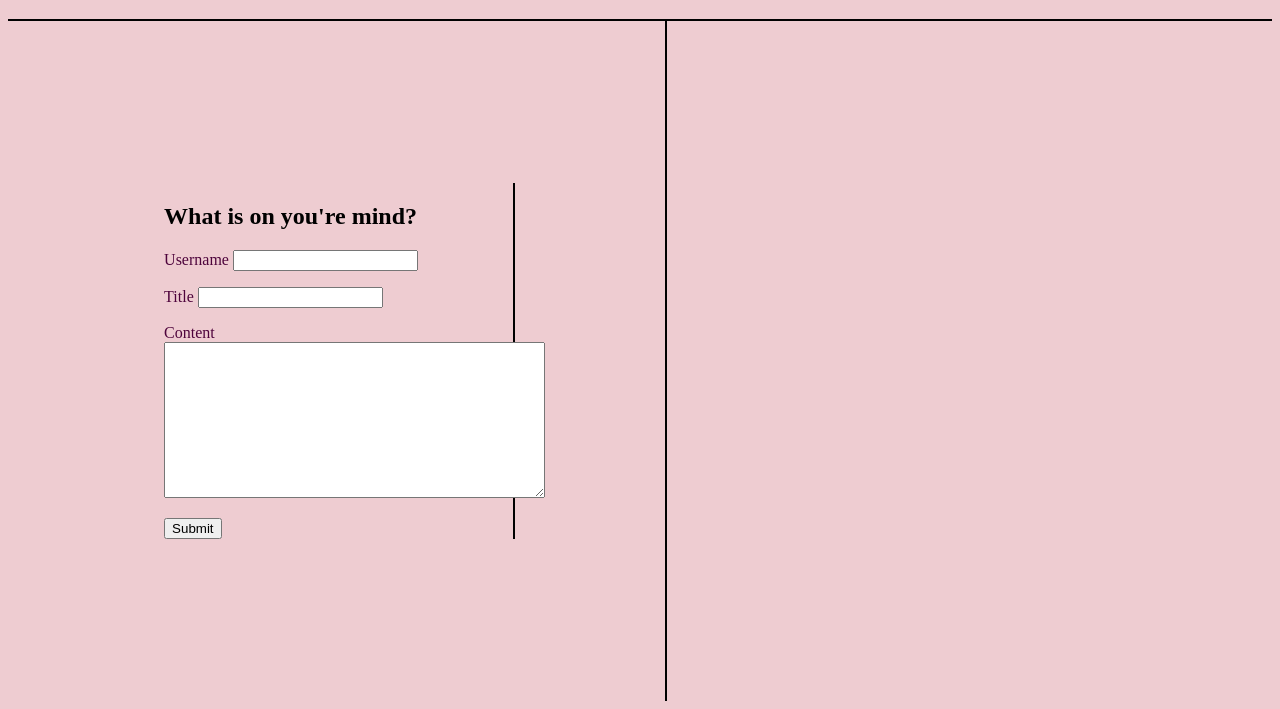
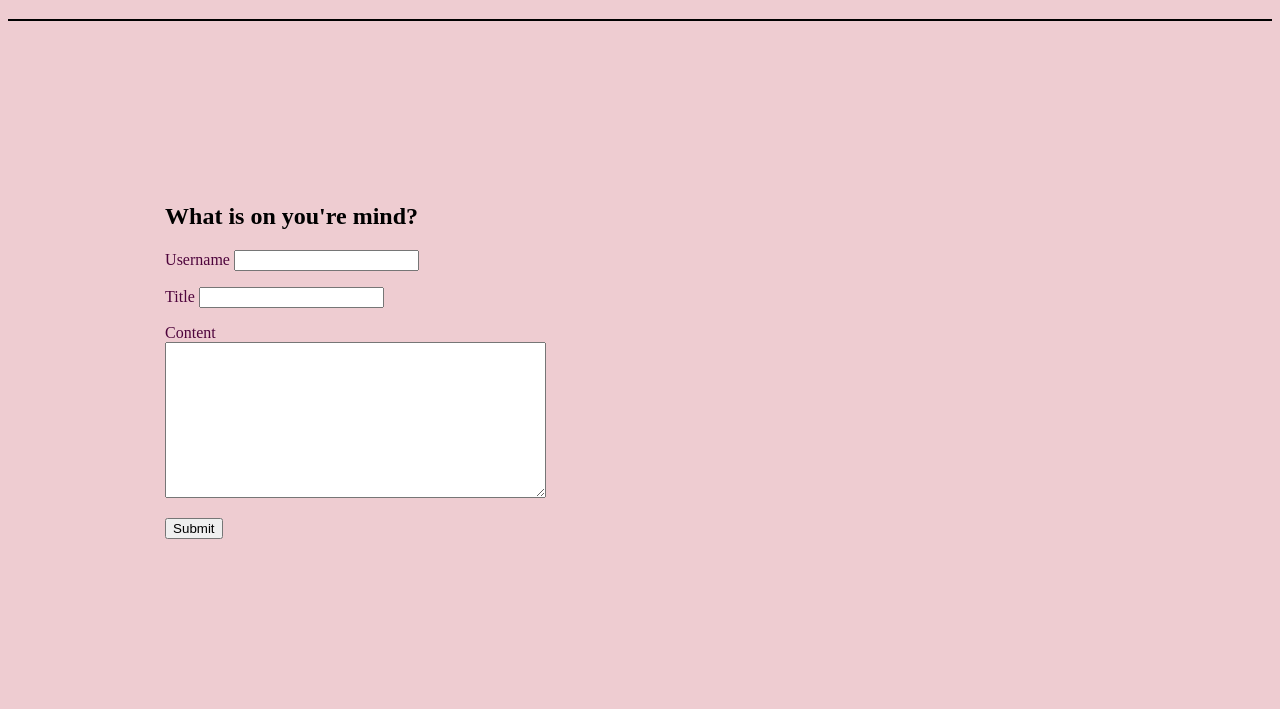
Before and after one commit to Faiza-Haque/Faizas-Blog, a plain HTML site: page index.html in a window 1280 px wide. Shown: the part 140-849 px from the top of the page. Drawn offline with Linux system fonts and the light colour scheme.

Commit message:
modify the js and css for the line that was showing up on the left hand side with the mid line

```diff
--- a/assets/css/form.css
+++ b/assets/css/form.css
@@ -35,7 +35,6 @@ h1 {
     display: flex;
     align-items: center;
     justify-content:center;
-    border-right:  black 2px solid;
     padding-left: 2%;
 }
 
--- a/assets/js/form.js
+++ b/assets/js/form.js
@@ -45,5 +45,3 @@ darkModeToggle.addEventListener('click', () => {
     }
 
 })
-
-//Gather all necessary query selectors for user inputs and submit button.
```
